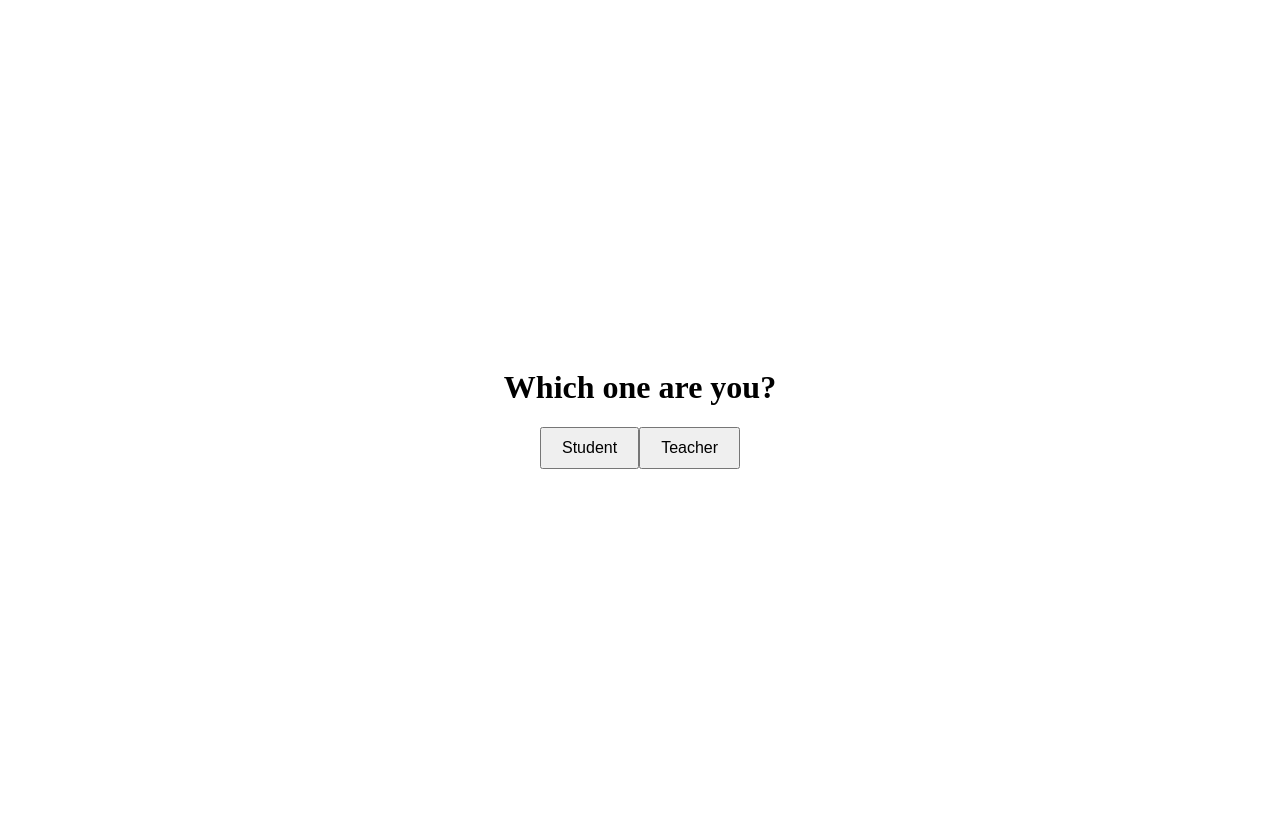
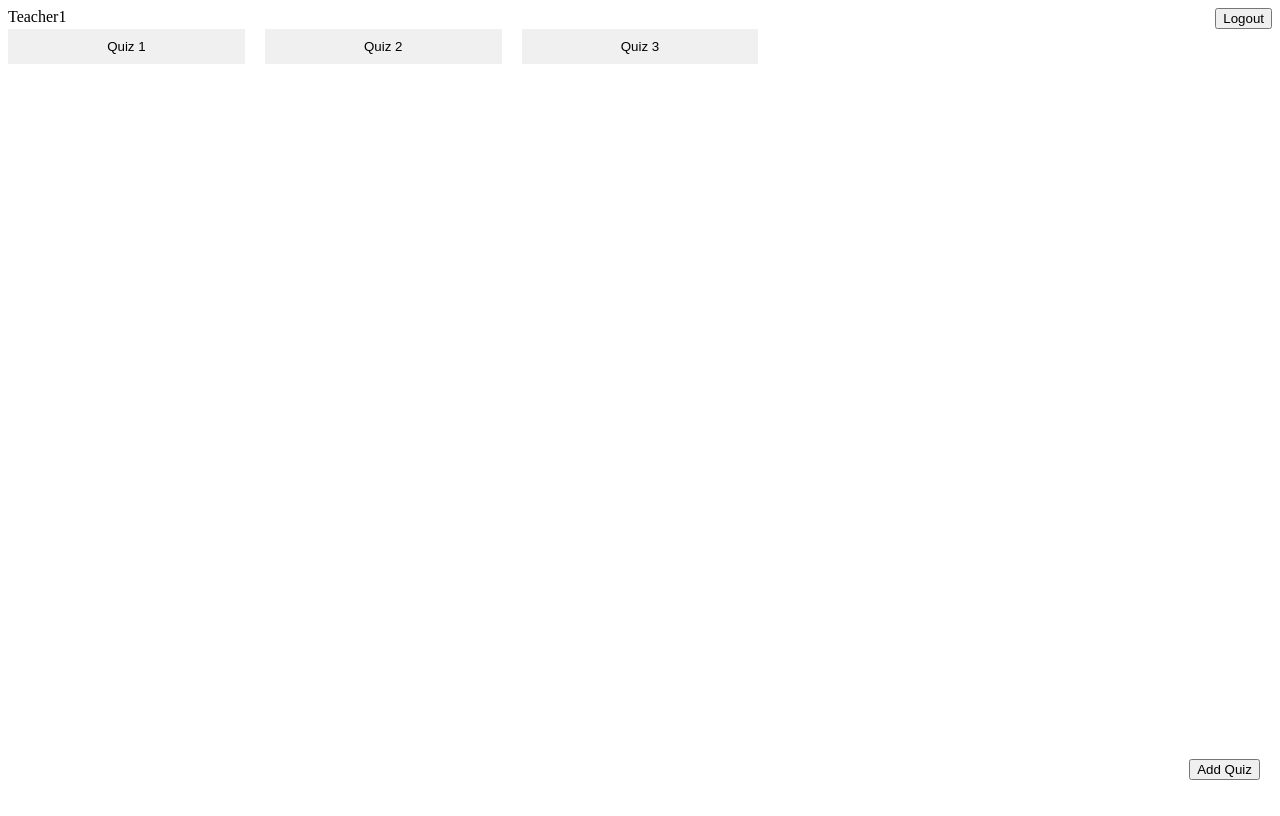
Before and after one commit to crdtrd/Kazute, a Vue app in the folder client/: page / in a window 1280 px wide. Built offline with nearby package versions, Linux system fonts and the light colour scheme.

Commit message:
added teacherpage.vue

```diff
--- a/client/src/App.vue
+++ b/client/src/App.vue
@@ -1,37 +1,63 @@
 <template>
-  <div class="container">
-    <h1>Which one are you?</h1>
-    <div class="button-group">
-      <button class="btn">Student</button>
-      <button class="btn">Teacher</button>
+  <div>
+    <div class="header">
+      <div class="username">{{ username }}</div>
+      <button @click="logout">Logout</button>
     </div>
+    <div class="quizzes">
+      <button v-for="quiz in quizzes" :key="quiz.id" class="quiz">
+        {{ quiz.title }}
+      </button>
+    </div>
+    <button class="add-quiz" @click="addQuiz">Add Quiz</button>
   </div>
 </template>
 
 <script>
 export default {
-  name: 'RoleSelection'
-}
+  data() {
+    return {
+      username: 'Teacher1',
+      quizzes: [
+        { id: 1, title: 'Quiz 1' },
+        { id: 2, title: 'Quiz 2' },
+        { id: 3, title: 'Quiz 3' },
+        // Add more quizzes as needed
+      ],
+    };
+  },
+  methods: {
+    logout() {
+      // Clear user session and redirect to login page
+      alert('Logout clicked');
+    },
+    addQuiz() {
+      // Navigate to quiz creation page
+      alert('Add Quiz clicked');
+    },
+  },
+};
 </script>
 
 <style scoped>
-.container {
-  display: flex;
-  flex-direction: column;
-  align-items: center;
-  justify-content: center;
-  height: 100vh;
-}
-
-.button-group {
+.header {
   display: flex;
   justify-content: space-between;
-  width: 200px;
 }
-
-.btn {
-  padding: 10px 20px;
-  font-size: 16px;
+.quizzes {
+  display: grid;
+  grid-template-columns: repeat(auto-fill, minmax(200px, 1fr));
+  grid-gap: 20px;
+}
+.quiz {
+  background-color: #f0f0f0;
+  border: none;
+  padding: 10px;
   cursor: pointer;
 }
+.add-quiz {
+  position: fixed;
+  right: 20px;
+  bottom: 20px;
+}
 </style>
```
Also changed, not shown: client/src/components/TeacherPage.vue (added).
